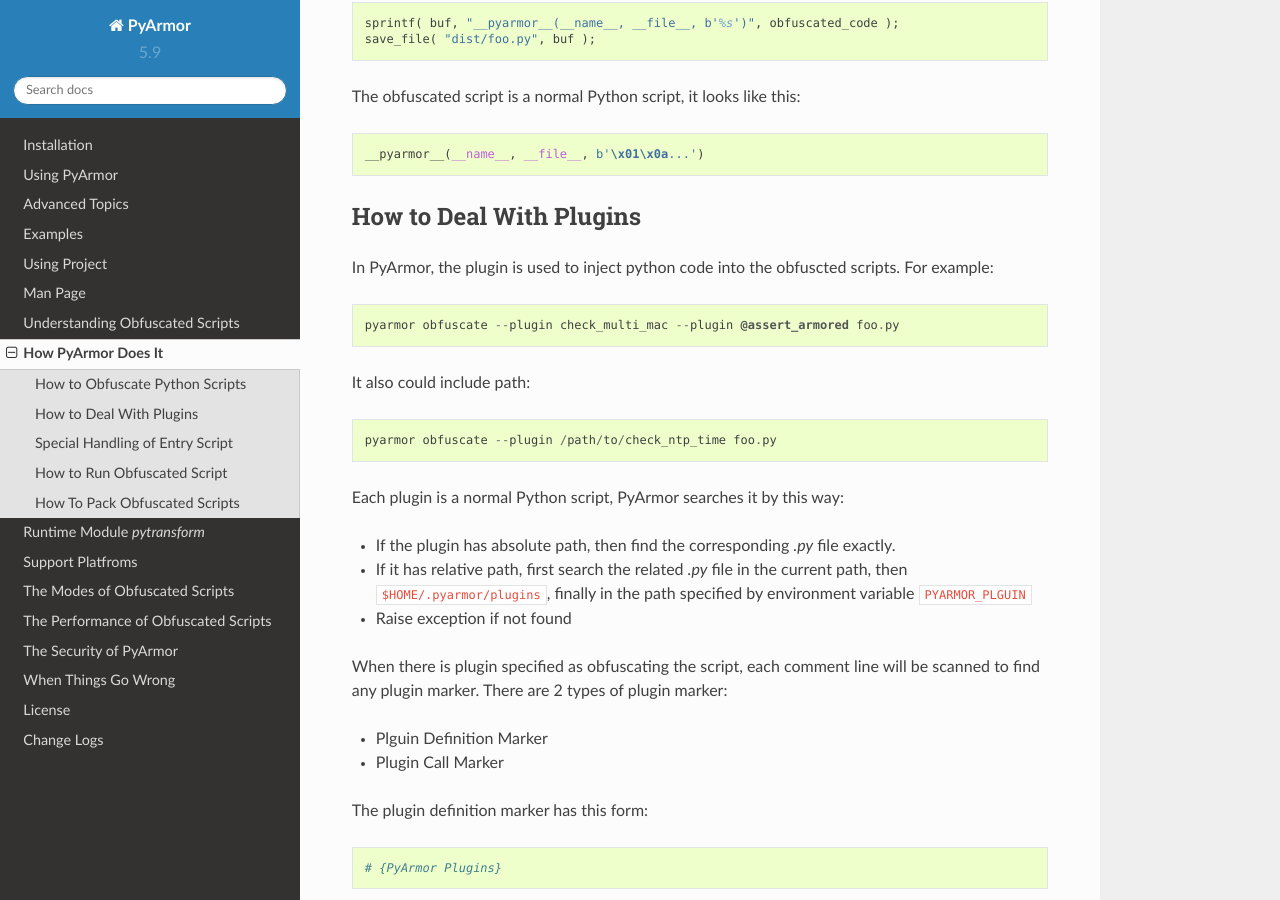
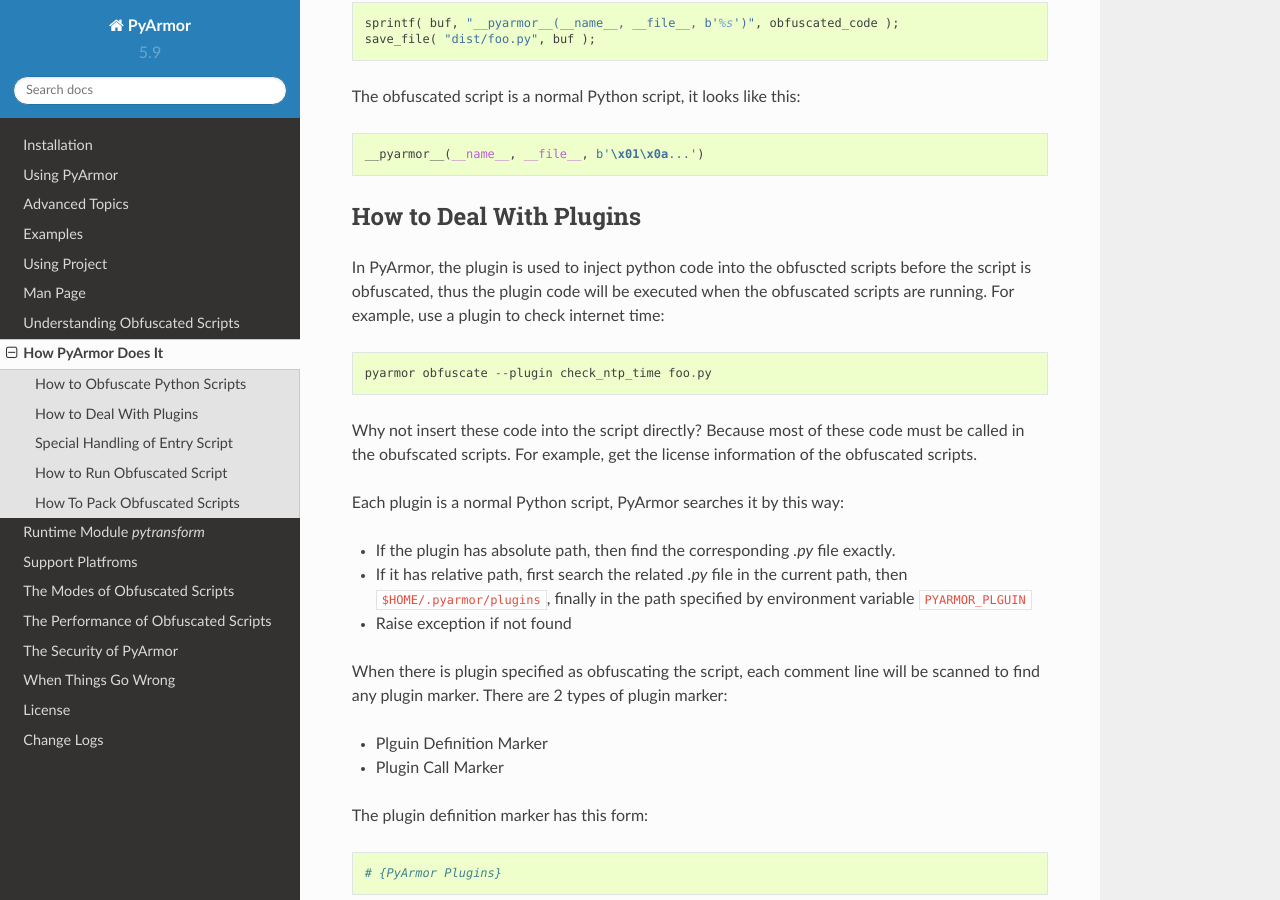
Before and after one commit to dashingsoft/pyarmor, a Sphinx documentation site: the page built from docs/how-to-do.rst, in a window 1280 px wide and 900 px high, scrolled down 1737 px. Built offline with Sphinx 7.4.7 and the Read the Docs theme 2.0.0, drawn with Linux system fonts in a browser that asks for light colours.

Commit message:
Refine plugin document

```diff
--- a/docs/how-to-do.rst
+++ b/docs/how-to-do.rst
@@ -95,14 +95,16 @@
 How to Deal With Plugins
 ------------------------
 
-In PyArmor, the plugin is used to inject python code into the obfuscted
-scripts. For example::
+In PyArmor, the plugin is used to inject python code into the obfuscted scripts
+before the script is obfuscated, thus the plugin code will be executed when the
+obfuscated scripts are running. For example, use a plugin to check internet
+time::
 
-    pyarmor obfuscate --plugin check_multi_mac --plugin @assert_armored foo.py
+    pyarmor obfuscate --plugin check_ntp_time foo.py
 
-It also could include path::
-
-    pyarmor obfuscate --plugin /path/to/check_ntp_time foo.py
+Why not insert these code into the script directly? Because most of these code
+must be called in the obufscated scripts. For example, get the license
+information of the obfuscated scripts.
 
 Each plugin is a normal Python script, PyArmor searches it by this way:
 
```
Also changed, not shown: docs/advanced.rst (+13 -4 lines).
